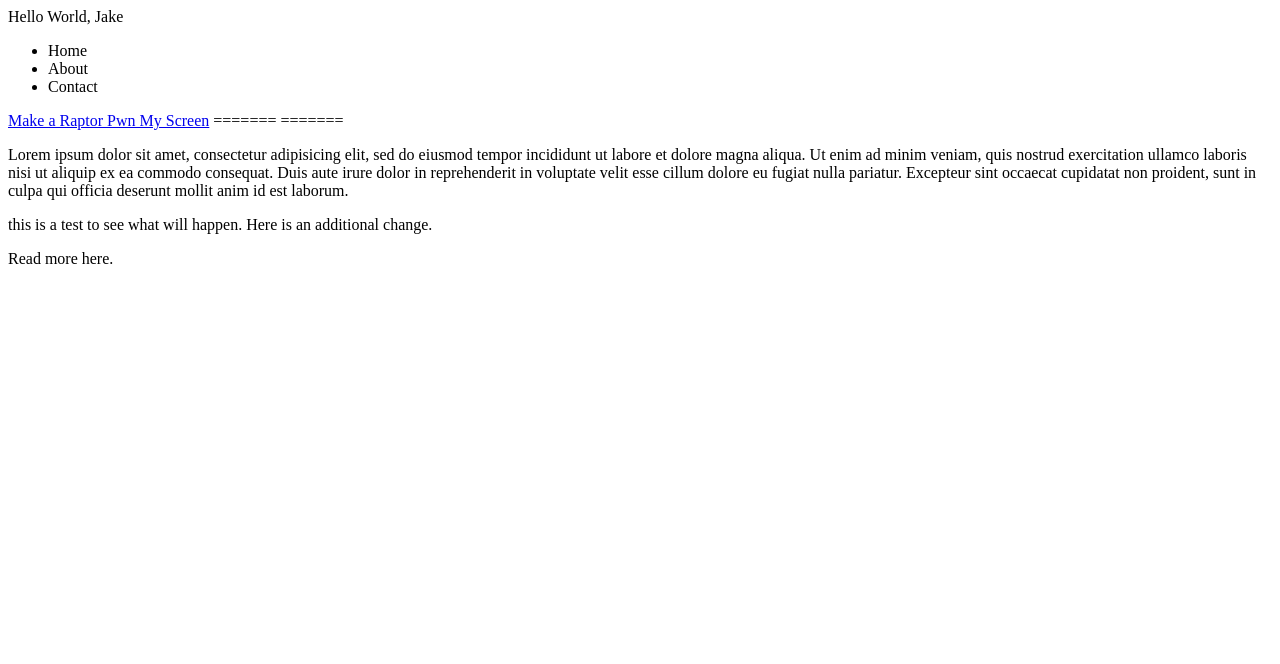
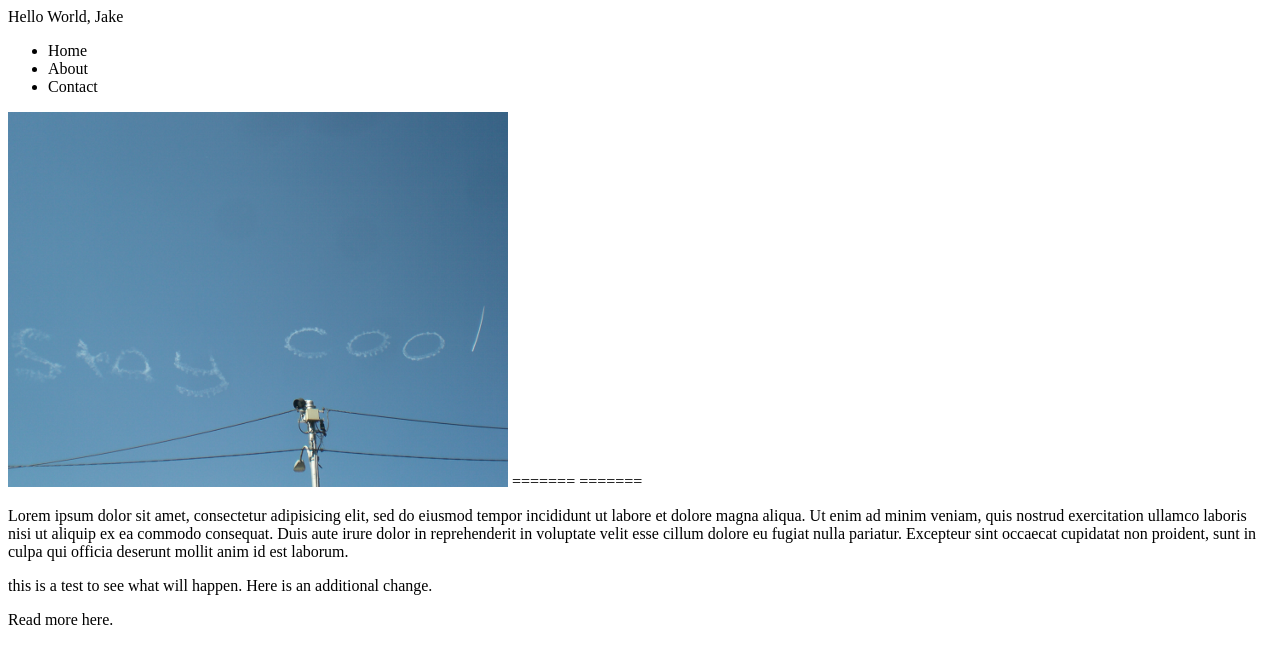
Before and after one commit to brittneykernan/instagram-api, a plain HTML site: page index.html in a window 1280 px wide. Drawn offline with nearby package versions, Linux system fonts and the light colour scheme.

Commit message:
added image

```diff
--- a/index.html
+++ b/index.html
@@ -9,7 +9,7 @@
 		<li>About</li>
 		<li>Contact</li>
 	</ul>
-<a class="myButton" id="raptorize" href="#">Make a Raptor Pwn My Screen</a>
+<a class="myButton" id="raptorize" href="#"><img src="stay-cool.jpg" height="375" width="500"></a>
 
 =======
 =======
```
Also changed, not shown: stay-cool.jpg (added).
